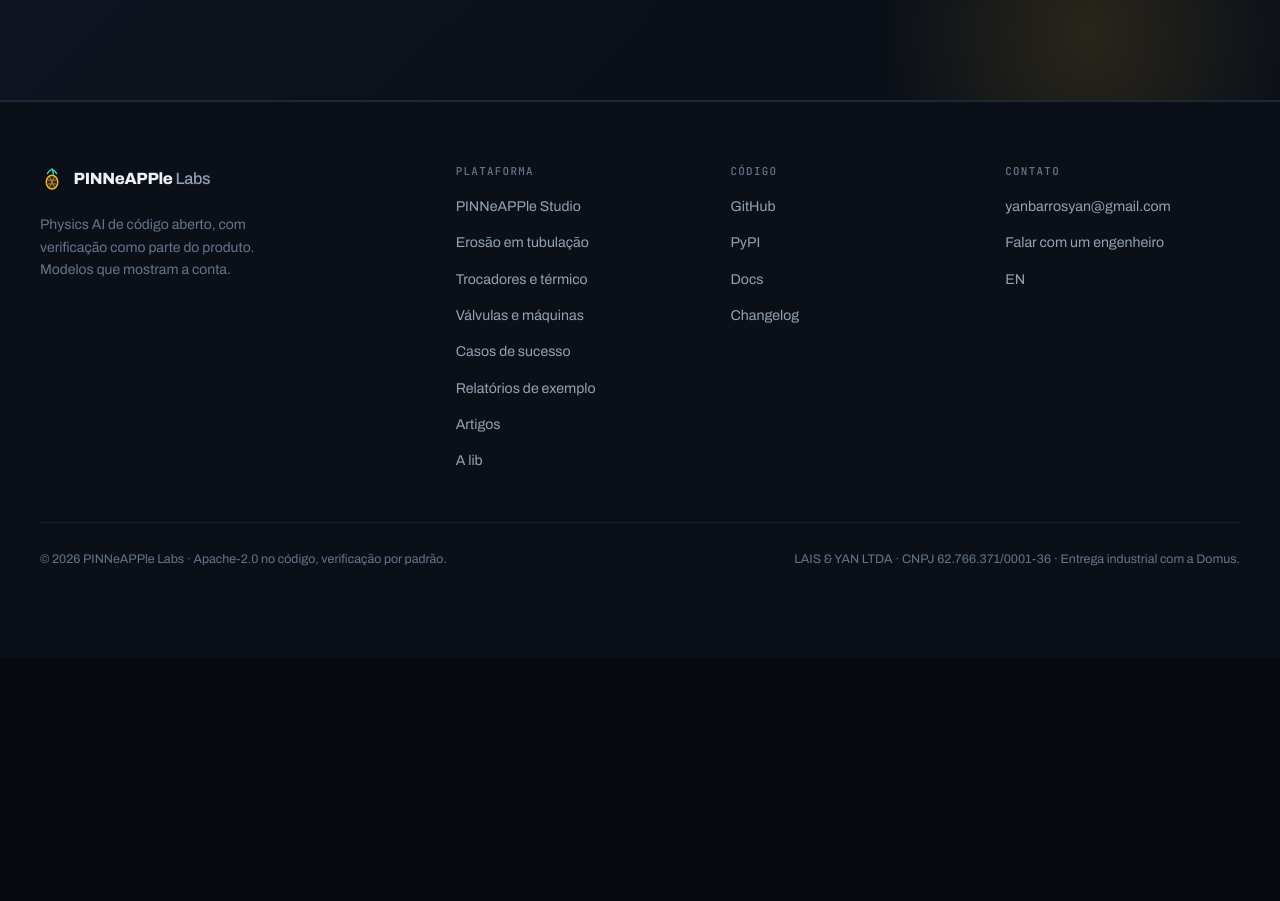
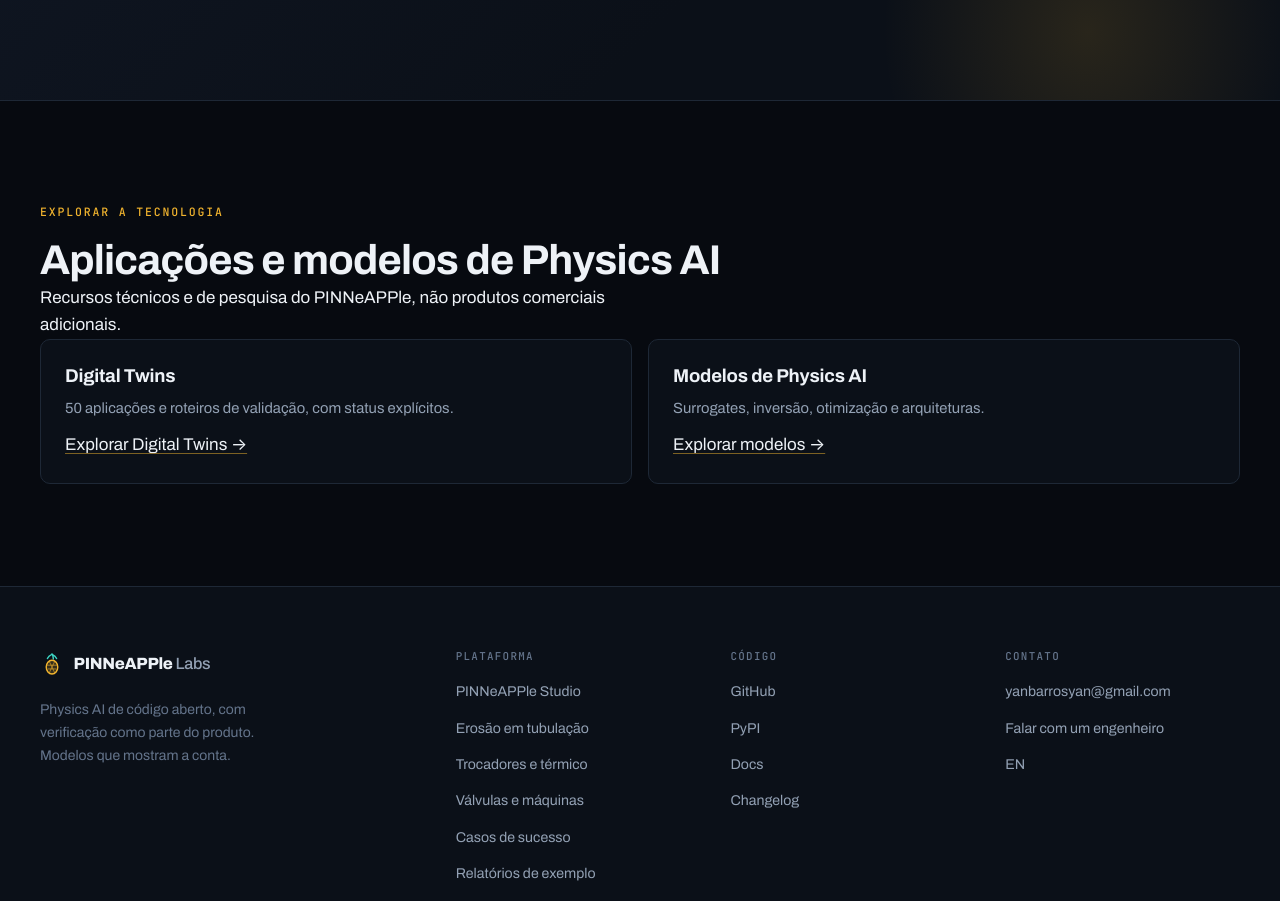
Before and after one commit to PINNeAPPle-Labs/PINNeAPPle-Labs.github.io, a plain HTML site: page index.html in a window 1280 px wide. Shown: the part 7347-8248 px from the top of the page. Before the commit the page ends 8004 px from the top, so only its background shows below. Drawn offline with Linux system fonts and the light colour scheme.

Commit message:
feat(site): publish two-product landing with separate Physics AI catalogs

```diff
--- a/index.html
+++ b/index.html
@@ -202,6 +202,8 @@
     </div>
   </section>
   <section class="cta-band"><div class="wrap cta-inner"><div><p class="eyebrow">Vamos construir sua solução</p><h2>Seu desafio de engenharia pode ser nosso próximo projeto.</h2><p class="lead" style="max-width:52ch">Converse com nossa equipe sobre consultoria em Physics AI ou conheça o PINNeAPPle Studio para explorar nossos fluxos de modelagem e verificação.</p></div><div class="cta-actions"><a class="btn btn-primary" href="https://wa.me/5584991287602?text=Ol%C3%A1%21%20Vim%20pelo%20site%20e%20queria%20um%20or%C3%A7amento%3A%20tenho%20um%20caso%20de%20simula%C3%A7%C3%A3o%20para%20discutir." target="_blank" rel="noopener">Discutir um projeto</a><a class="btn btn-ghost" href="studio/">Conhecer o Studio</a></div></div></section>
+
+<section class="section" id="explorar-physics-ai"><div class="wrap"><p class="eyebrow">EXPLORAR A TECNOLOGIA</p><h2>Aplicações e modelos de Physics AI</h2><p>Recursos técnicos e de pesquisa do PINNeAPPle, não produtos comerciais adicionais.</p><div class="grid" style="display:grid;grid-template-columns:repeat(auto-fit,minmax(250px,1fr));gap:1rem"><article class="card" style="padding:1.5rem"><h3>Digital Twins</h3><p>50 aplicações e roteiros de validação, com status explícitos.</p><a href="digital-twins/">Explorar Digital Twins →</a></article><article class="card" style="padding:1.5rem"><h3>Modelos de Physics AI</h3><p>Surrogates, inversão, otimização e arquiteturas.</p><a href="physics-ai-models/">Explorar modelos →</a></article></div></div></section>
 </main>
 <footer class="site">
   <div class="wrap">
```
